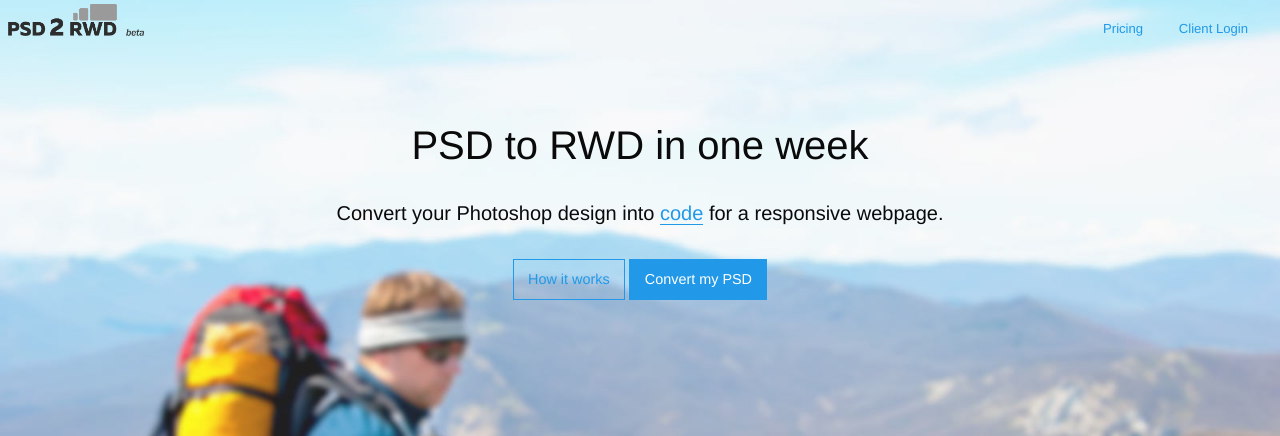
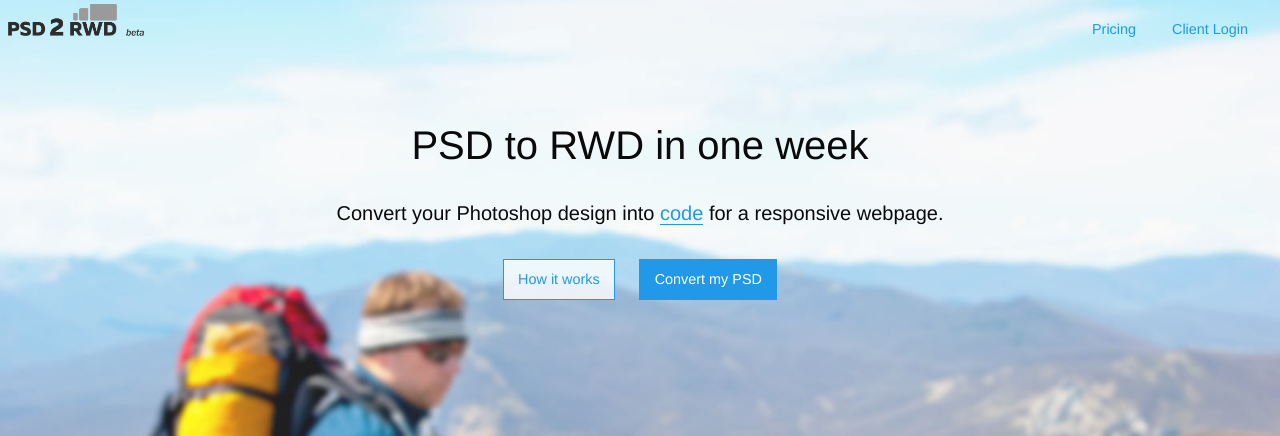
Before and after one commit to cleverbaker/psd2rwd, a PHP site: page / in a window 1280 px wide. Shown: the top 436 px of the page. Run offline with PHP 8.4, Linux system fonts and the light colour scheme.

Commit message:
Button updates.

```diff
--- a/css/app.css
+++ b/css/app.css
@@ -23,6 +23,10 @@
 
 img {
   max-width: 96%;
+}
+
+.button.hollow {
+  background-color: rgba(255,255,255,0.8);
 }
 .section1 {
 
@@ -72,7 +76,7 @@
   position: absolute;
   right: 2rem;
   top: 1.2rem;
-  font-size: 0.82rem
+  font-size: 0.9rem
 }
 
 .top-bar .pricing {
@@ -220,6 +224,12 @@
     padding-right: 6rem !important;
     padding-left: 2rem !important; /* TODO: should be for large displays only (too much for medium); */
   }
+
+
+.intro-button {
+  margin-left: 0.62rem !important;
+  margin-right: 0.62rem !important;
+}
 }
 
 
```
